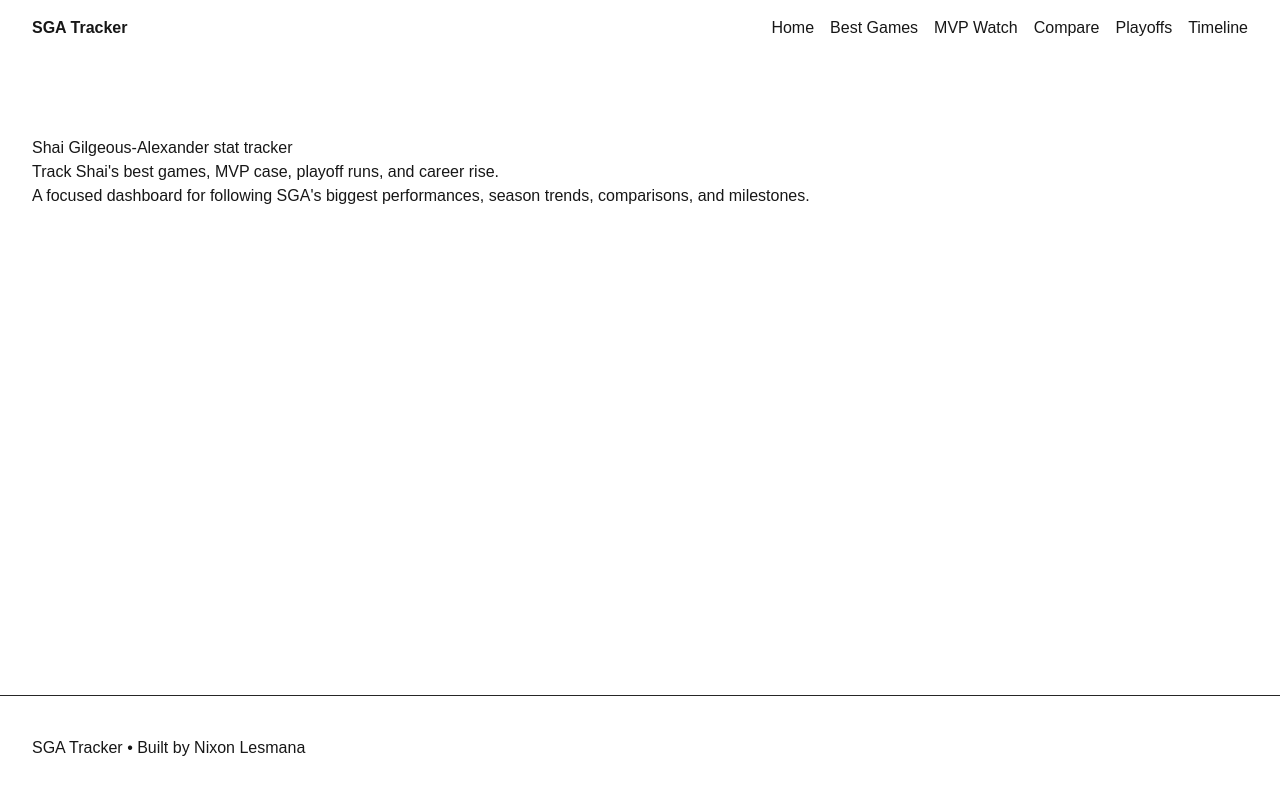
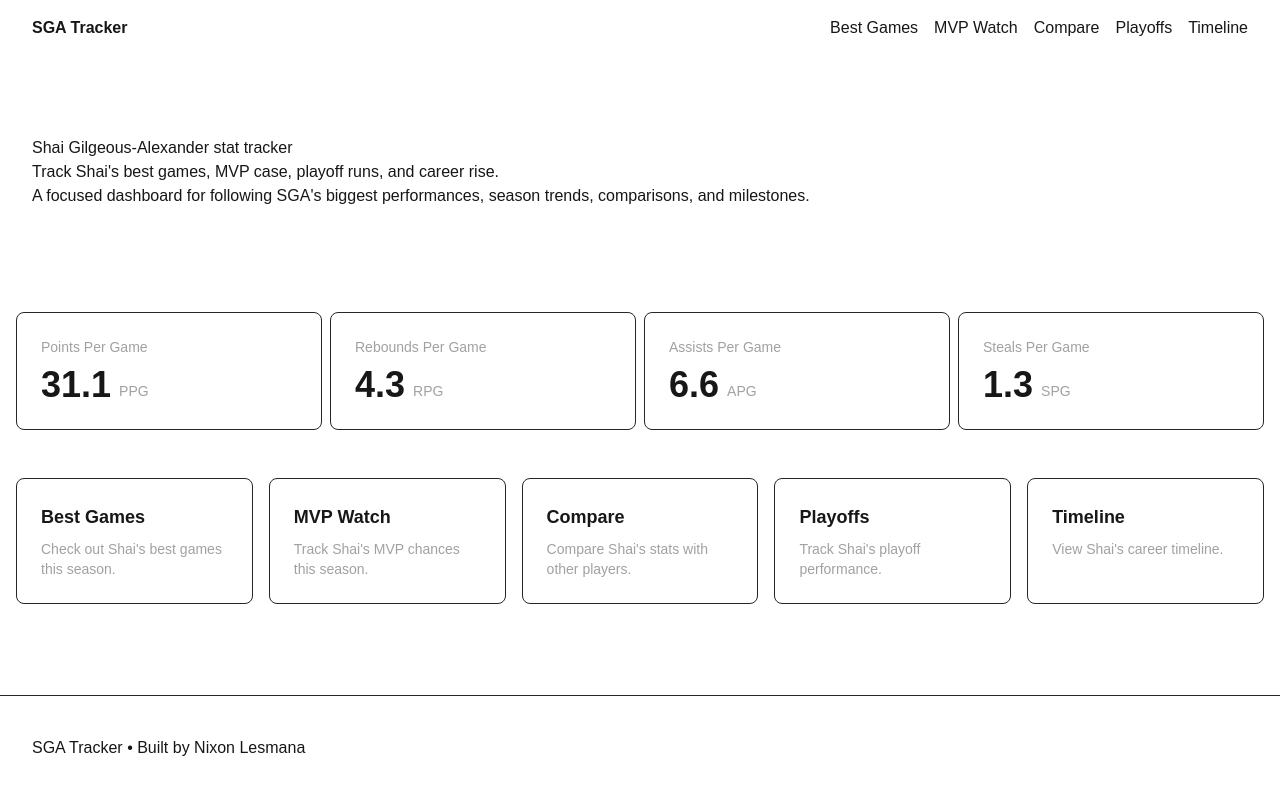
Before and after one commit to NixonLesmana/SGA-tracker, a Next.js app: page / in a window 1280 px wide. Shown: the top 794 px of the page. Built offline with nearby package versions, Linux system fonts and the light colour scheme.

Commit message:
Add homepage stat and feature cards

```diff
--- a/src/app/page.tsx
+++ b/src/app/page.tsx
@@ -1,9 +1,67 @@
 import React from 'react'
 import Hero from '@/components/Hero'
+import StatCard from '@/components/StatCard'
+import FeatureCard from '@/components/FeatureCard'
 
 function Home() {
   return (
-    <Hero />
+    <>
+      <Hero />
+      <div className="container mx-auto px-4 py-6">
+        <div className="grid grid-cols-1 gap-2 md:grid-cols-4">
+          <StatCard
+            label="Points Per Game"
+            value="31.1"
+            suffix="PPG"
+          />
+          <StatCard
+            label="Rebounds Per Game"
+            value="4.3"
+            suffix="RPG"
+          />
+          <StatCard
+            label="Assists Per Game"
+            value="6.6"
+            suffix="APG"
+          />
+          <StatCard
+            label="Steals Per Game"
+            value="1.3"
+            suffix="SPG"
+          />
+        </div>
+      </div>
+
+      <div className="container mx-auto px-4 py-6">
+        <div className="grid grid-cols-1 gap-4 md:grid-cols-5">
+          <FeatureCard
+            title="Best Games"
+            description="Check out Shai's best games this season."
+            href="/best-games"
+          />
+          <FeatureCard
+            title="MVP Watch"
+            description="Track Shai's MVP chances this season."
+            href="/mvp-watch"
+          />
+          <FeatureCard
+            title="Compare"
+            description="Compare Shai's stats with other players."
+            href="/compare"
+          />
+          <FeatureCard
+            title="Playoffs"
+            description="Track Shai's playoff performance."
+            href="/playoffs"
+          />
+          <FeatureCard
+            title="Timeline"
+            description="View Shai's career timeline."
+            href="/timeline"
+          />
+        </div>
+      </div>
+    </>
   )
 }
 
--- a/src/components/FeatureCard.tsx
+++ b/src/components/FeatureCard.tsx
@@ -1,8 +1,20 @@
-import React from 'react'
+import Link from "next/link"
 
-function FeatureCard() {
+type FeatureCardProps = {
+    title: string;
+    description: string;
+    href: string;
+}
+
+function FeatureCard({ title, description, href }: FeatureCardProps) {
     return (
-        <div>FeatureCard</div>
+        <Link
+            href={href}
+            className="block rounded-lg border border-neutral-800 p-6 transition hover:border-blue-500"
+        >
+            <h3 className="text-lg font-semibold">{title}</h3>
+            <p className="mt-2 text-sm text-neutral-400">{description}</p>
+        </Link>
     )
 }
 
--- a/src/components/Header.tsx
+++ b/src/components/Header.tsx
@@ -9,7 +9,6 @@
       </Link>
 
       <nav className='flex gap-4'>
-        <Link href="/">Home</Link>
         <Link href="/best-games">Best Games</Link>
         <Link href="/mvp-watch">MVP Watch</Link>
         <Link href="/compare">Compare</Link>
--- a/src/components/StatCard.tsx
+++ b/src/components/StatCard.tsx
@@ -1,9 +1,19 @@
-import React from 'react'
+type StatCardProps = {
+    label: string;
+    value: string;
+    suffix: string;
+};
 
-function StatCard() {
+function StatCard({ label, value, suffix }: StatCardProps) {
     return (
-        <div>StatCard</div>
-    )
+        <div className="rounded-lg border border-neutral-800 p-6">
+            <p className="text-sm text-neutral-400">{label}</p>
+            <div className="mt-2 flex items-end gap-2">
+                <span className="text-4xl font-bold">{value}</span>
+                <span className="pb-1 text-sm text-neutral-400">{suffix}</span>
+            </div>
+        </div>
+    );
 }
 
-export default StatCard
+export default StatCard;
```
